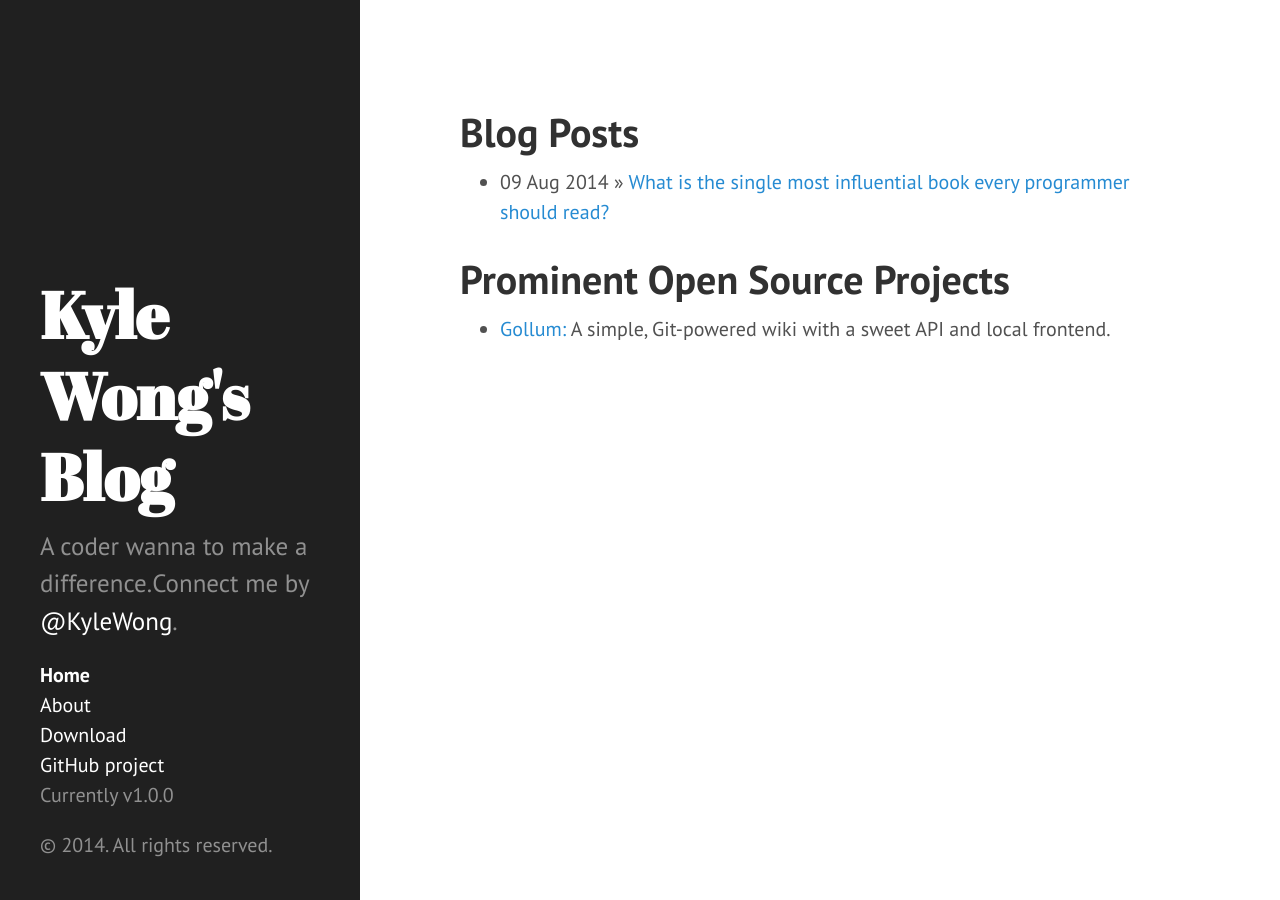
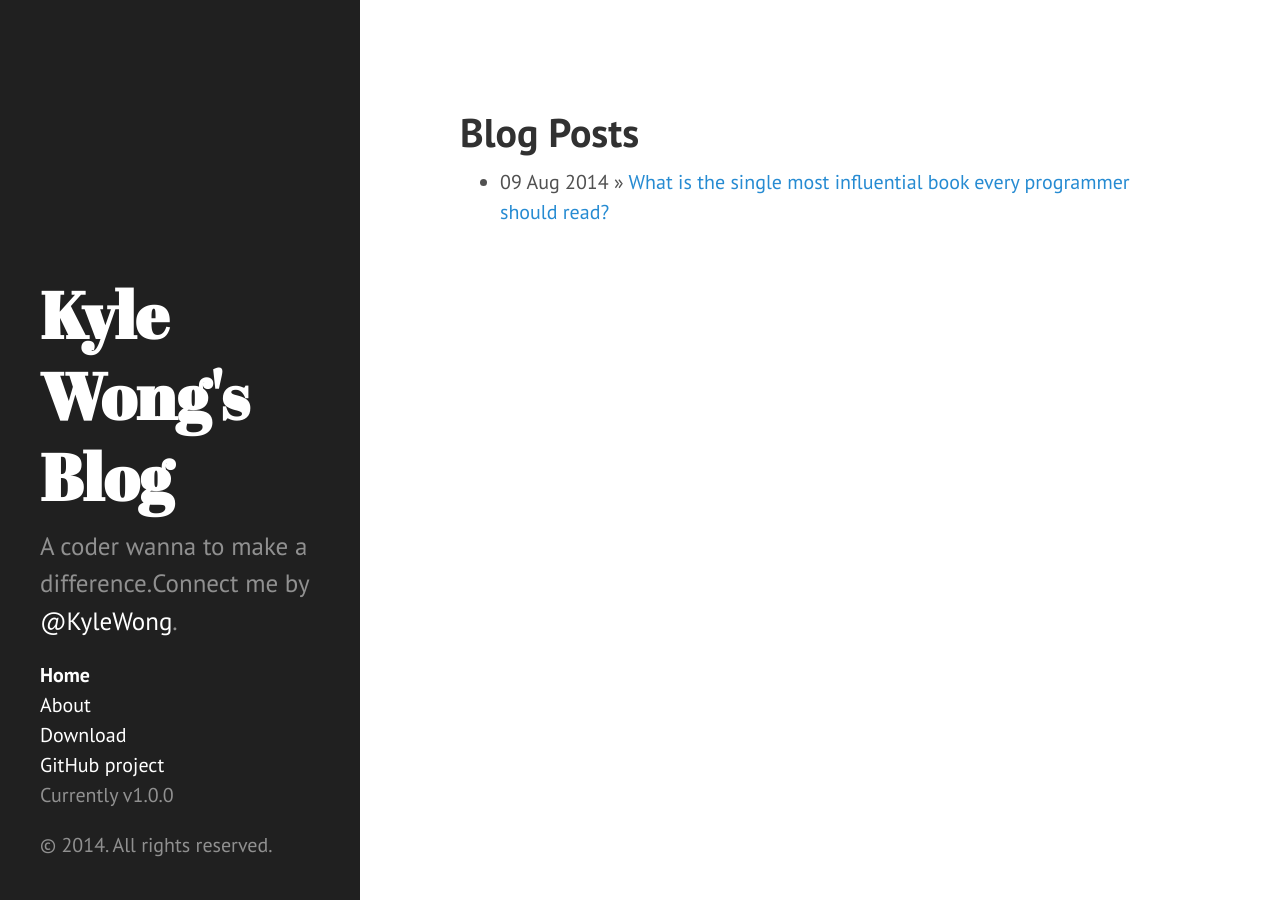
Before and after one commit to kangwang1988/kangwang1988.github.io, a Jekyll site: the page built from index.html, in a window 1280 px wide. Built offline with Jekyll 4.4.1, drawn with Linux system fonts in a browser that asks for light colours; Markdown is read by kramdown in place of the engine named in the settings; the list of posts is cut into pages by our own code.

Commit message:
Update index.html

```diff
--- a/index.html
+++ b/index.html
@@ -10,9 +10,4 @@ title: Post Lists
       <li><span>{{ post.date | date_to_string }}</span> &raquo; <a href="{{ post.url }}">{{ post.title }}</a></li>
     {% endfor %}
   </ul>
-
-  <h1>Prominent Open Source Projects</h1>
-  <ul class="posts">
-    <li><a href="http://github.com/github/gollum/">Gollum:</a> A simple, Git-powered wiki with a sweet API and local frontend.</li>
-  </ul>
 </div>
```
